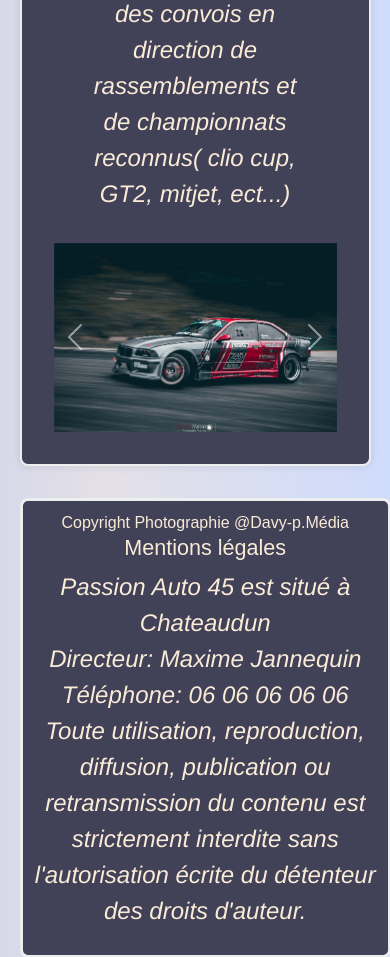
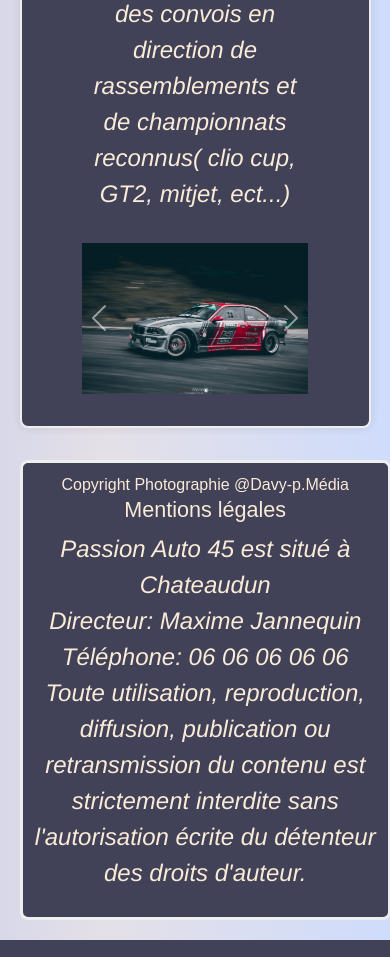
Before and after one commit to Clad56/pa45, a PHP site: page /evenements.php in a window 390 px wide. Shown: the part 860-1817 px from the top of the page. Run offline with PHP 8.4, Linux system fonts and the light colour scheme; data that the repository does not hold is empty.

Commit message:
responsive design

```diff
--- a/evenements.php
+++ b/evenements.php
@@ -30,7 +30,7 @@
                 que des convois en direction de rassemblements et de championnats reconnus( clio cup,
                 GT2, mitjet, ect...) </p>
 
-
+      <div class="size">
         <div id="carouselExampleFade" class="carousel slide carousel-fade" data-bs-ride="carousel">
             <div class="carousel-inner">
               <div class="carousel-item active">
@@ -61,8 +61,8 @@
                 <span class="visually-hidden">Next</span>
               </button>
         </div>
+      </div>
      </main>
-
 <?php
 
 include 'php/footer_section.php' ?>
--- a/style.css
+++ b/style.css
@@ -176,6 +176,15 @@ h2, .mentionsLégales {
     color: antiquewhite;
 }
 
+/* ---------------------------------------------------------------------------------------------- */
+
+/* caroussel bootsrap */
+
+.size  {
+    width: 80%;
+    margin-left: auto;
+    margin-right: auto;
+}
 
 
 
```
